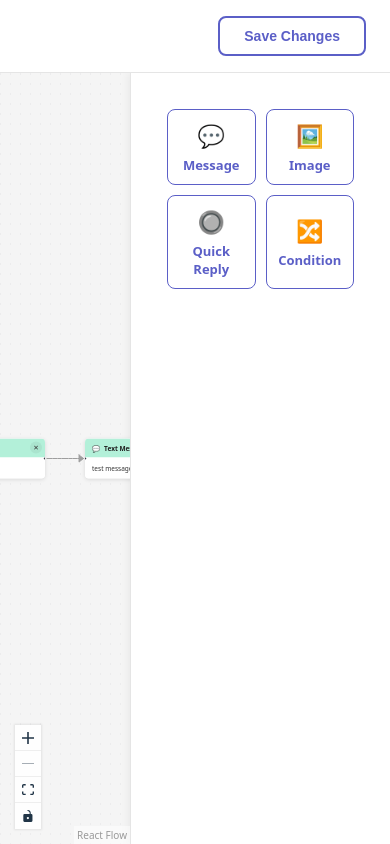
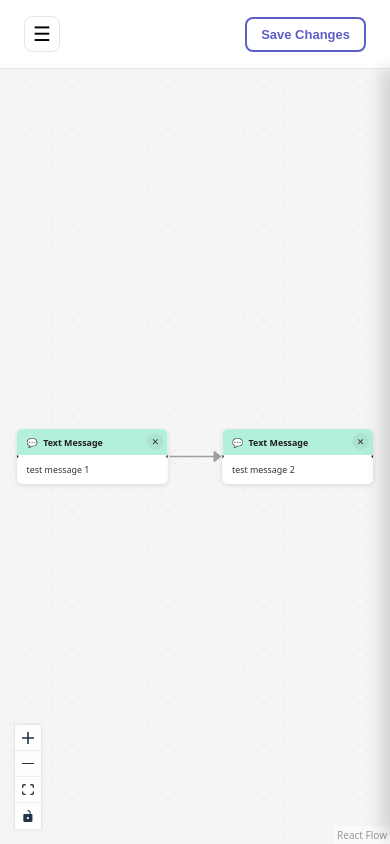
Before and after one commit to SagarKapoorin/ChatBot, a React (Vite) app: page / in a window 390 px wide. Built offline with nearby package versions, Linux system fonts and the light colour scheme.

Commit message:
added responsivesness

```diff
--- a/src/components/FlowBuilder.tsx
+++ b/src/components/FlowBuilder.tsx
@@ -12,7 +12,7 @@ import {
   type ReactFlowInstance,
   type NodeTypes,
 } from '@xyflow/react'
-import { useCallback, useMemo, useRef, useState } from 'react'
+import { useCallback, useEffect, useMemo, useRef, useState } from 'react'
 import type { MouseEvent } from 'react'
 import NodesPanel from './panels/NodesPanel'
 import SettingsPanel from './panels/SettingsPanel'
@@ -160,6 +160,53 @@ export default function FlowBuilder() {
   const [selectedNodeId, setSelectedNodeId] = useState<string | undefined>()
   const wrapperRef = useRef<HTMLDivElement | null>(null)
   const rf = useRef<ReactFlowInstance<AppRFNode, RFEdge> | null>(null)
+  const [sidebarOpen, setSidebarOpen] = useState(false)
+  // Close sidebar when nodes panel starts a drag on small screens
+  // (NodesPanel dispatches a custom event during dragstart)
+  useEffect(() => {
+    const handler = () => {
+      if (window.innerWidth <= 768) setSidebarOpen(false)
+    }
+    window.addEventListener('fb-close-sidebar', handler as EventListener)
+    return () => window.removeEventListener('fb-close-sidebar', handler as EventListener)
+  }, [])
+
+  // Mobile: click-to-add from NodesPanel
+  useEffect(() => {
+    const addHandler = (e: Event) => {
+      const anyEvt = e as CustomEvent<{ type: string }>
+      const t = anyEvt?.detail?.type
+      if (!t || !isNodeType(t)) return
+      const rect = wrapperRef.current?.getBoundingClientRect()
+      const center = rect
+        ? { x: rect.left + rect.width / 2, y: rect.top + rect.height / 2 }
+        : { x: window.innerWidth / 2, y: window.innerHeight / 2 }
+      const position = rf.current?.screenToFlowPosition(center) || { x: 0, y: 0 }
+      const id = nextId()
+      let node: AppRFNode
+      if (t === 'text') node = { id, type: t, position, data: { text: 'message' } }
+      else if (t === 'image') node = { id, type: t, position, data: { imageUrl: '', caption: '' } }
+      else if (t === 'button')
+        node = {
+          id,
+          type: t,
+          position,
+          data: {
+            text: 'Choose an option',
+            buttons: [
+              { label: 'Yes', value: 'yes' },
+              { label: 'No', value: 'no' },
+            ],
+          },
+        }
+      else node = { id, type: t, position, data: { variable: 'answer', condition: '== "yes"' } }
+      setNodes((nds) => nds.concat(node))
+      setSelectedNodeId(id)
+      if (window.innerWidth <= 768) setSidebarOpen(true)
+    }
+    window.addEventListener('fb-add-node', addHandler as EventListener)
+    return () => window.removeEventListener('fb-add-node', addHandler as EventListener)
+  }, [setNodes])
 
   const selectedNode = useMemo(
     () => nodes.find((n) => n.id === selectedNodeId),
@@ -241,8 +288,14 @@ export default function FlowBuilder() {
     event.dataTransfer.dropEffect = 'move'
   }, [])
 
-  const onNodeClick = useCallback((_: MouseEvent, n: AppRFNode) => setSelectedNodeId(n.id), [])
-  const onPaneClick = useCallback(() => setSelectedNodeId(undefined), [])
+  const onNodeClick = useCallback((_: MouseEvent, n: AppRFNode) => {
+    setSelectedNodeId(n.id)
+    if (window.innerWidth <= 768) setSidebarOpen(true)
+  }, [])
+  const onPaneClick = useCallback(() => {
+    setSelectedNodeId(undefined)
+    if (window.innerWidth <= 768) setSidebarOpen(false)
+  }, [])
 
   const updateSelectedData = useCallback(
     (updater: (node: AppRFNode) => AppRFNode) => {
@@ -289,6 +342,13 @@ export default function FlowBuilder() {
   return (
     <div className="fb-container">
       <div className="fb-header">
+        <button
+          className="menu-button"
+          aria-label="Toggle sidebar"
+          onClick={() => setSidebarOpen((v) => !v)}
+        >
+          ☰
+        </button>
         <div style={{ flex: 1 }} />
         <div className="save-area">
           <SaveButton
@@ -328,7 +388,7 @@ export default function FlowBuilder() {
             <Controls />
           </ReactFlow>
         </div>
-        <div className="fb-sidebar">
+        <div className={`fb-sidebar ${sidebarOpen ? 'is-open' : ''}`}>
           <div className="sidebar-actions">
             {selectedNode ? (
               <SettingsPanel
@@ -342,6 +402,10 @@ export default function FlowBuilder() {
           </div>
         </div>
       </div>
+      <div
+        className={`fb-overlay ${sidebarOpen ? 'show' : ''}`}
+        onClick={() => setSidebarOpen(false)}
+      />
     </div>
   )
 }
--- a/src/components/panels/NodesPanel.tsx
+++ b/src/components/panels/NodesPanel.tsx
@@ -17,6 +17,12 @@ export default function NodesPanel() {
   const onDragStart = (event: React.DragEvent, type: Item['type']) => {
     event.dataTransfer.setData('application/reactflow', type)
     event.dataTransfer.effectAllowed = 'move'
+    //xlose sidebar on small screens to allow dropping on canvas
+    if (window.innerWidth <= 768) {
+      setTimeout(() => {
+        window.dispatchEvent(new Event('fb-close-sidebar'))
+      }, 0)
+    }
   }
   //added drag payload to carry node type
   return (
@@ -33,6 +39,12 @@ export default function NodesPanel() {
             key={n.type}
             draggable
             onDragStart={(e) => onDragStart(e, n.type)}
+            onClick={() => {
+              if (window.innerWidth <= 768) {
+                const evt = new CustomEvent('fb-add-node', { detail: { type: n.type } })
+                window.dispatchEvent(evt)
+              }
+            }}
             style={{
               display: 'flex',
               flexDirection: 'column',
--- a/src/styles/layout.css
+++ b/src/styles/layout.css
@@ -5,6 +5,8 @@
   width: 100%;
   background: #f5f5f5;
   overflow: hidden;
+  --header-h: 64px;
+  --sidebar-gap: 12px;
 }
 .fb-header {
   display: flex;
@@ -14,8 +16,21 @@
   background: #fff;
   border-bottom: 1px solid #e5e5e5;
   min-height: 64px;
-  z-index: 100;
+  z-index: 300;
 }
+.menu-button {
+  display: none;
+  align-items: center;
+  justify-content: center;
+  width: 36px;
+  height: 36px;
+  border-radius: 8px;
+  border: 1px solid #e5e5e5;
+  background: #fff;
+  font-size: 20px;
+  cursor: pointer;
+}
+.menu-button:hover { background: #f7f7f7; }
 .fb-toast-wrap {
   position: fixed;
   top: 76px;
@@ -49,12 +64,44 @@
   box-sizing: border-box;
 }
 .fb-content { overflow-x: hidden; }
+.fb-overlay { display: none; }
 
 @media (max-width: 1024px) {
   .fb-sidebar { flex-basis: 300px; }
 }
 @media (max-width: 768px) {
-  .fb-sidebar { flex-basis: 260px; }
+  .menu-button { display: inline-flex; }
+  .fb-content { position: relative; }
+  .fb-sidebar {
+    position: fixed;
+    right: 0;
+    top: calc(var(--header-h) + var(--sidebar-gap))-8px;
+    height: calc(100vh - (var(--header-h) + var(--sidebar-gap)));
+    width: 320px;
+    max-width: 90vw;
+    transform: translateX(100%);
+    transition: transform 0.25s ease;
+    z-index: 320;
+    flex: 0 0 auto;
+    min-width: 0;
+    border-left: 1px solid #e5e5e5;
+    box-shadow: -8px 0 16px rgba(0, 0, 0, 0.15);
+  }
+  .fb-sidebar.is-open { transform: translateX(0); }
+  .fb-overlay {
+    display: block;
+    position: fixed;
+    left: 0;
+    right: 0;
+    top: calc(var(--header-h) + var(--sidebar-gap))-8px;
+    bottom: 0;
+    background: rgba(0, 0, 0, 0.35);
+    z-index: 310;
+    opacity: 0;
+    pointer-events: none;
+    transition: opacity 0.2s ease;
+  }
+  .fb-overlay.show { opacity: 1; }
 }
 @media (max-width: 560px) {
   .fb-sidebar { flex-basis: 240px; }
--- a/src/styles/panels.css
+++ b/src/styles/panels.css
@@ -155,3 +155,10 @@
   margin-left: auto;
   justify-content: flex-end;
 }
+@media (max-width: 768px) {
+  .save-area { gap: 12px; }
+}
+@media (max-width: 480px) {
+  .save-area { gap: 10px; }
+  .btn-primary { padding: 8px 14px; font-size: 13px; }
+}
```
